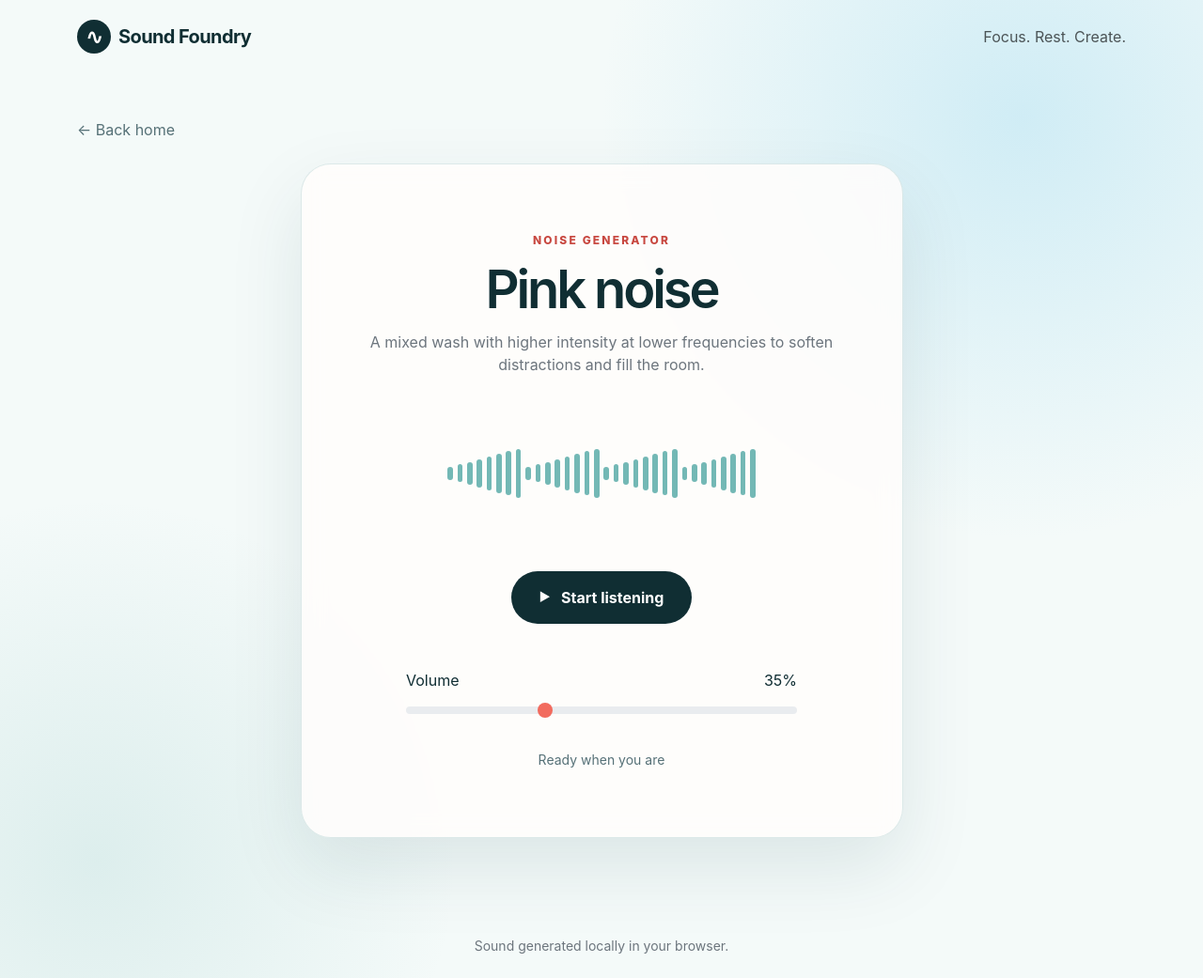
After one commit to ywerling/python_music_generator, a Flask app: page /pink-noise in a window 1280 px wide. The commit adds this page. Shown: the whole page at 94% size. Run offline with Flask 3, Linux system fonts and the light colour scheme.

Commit message:
Add pink noise

```diff
--- a/app.py
+++ b/app.py
@@ -13,6 +13,10 @@ def index():
 def white_noise():
     return render_template("white_noise.html")
 
+
+@app.get("/pink-noise")
+def pink_noise():
+    return render_template("pink_noise.html")
 
 @app.get("/brown-noise")
 def brown_noise():
--- /dev/null
+++ b/static/js/pink-noise.js
@@ -0,0 +1,103 @@
+(() => {
+  const toggle = document.querySelector("#toggleNoise");
+  const volume = document.querySelector("#volume");
+  const volumeValue = document.querySelector("#volumeValue");
+  const status = document.querySelector("#audioStatus");
+  const visualizer = document.querySelector("#visualizer");
+
+  if (!toggle || !volume) return;
+
+  let audioContext;
+  let noiseSource;
+  let gainNode;
+  let isPlaying = false;
+  let b0 = 0.0;
+  let b1 = 0.0;
+  let b2 = 0.0;
+  let b3 = 0.0;
+  let b4 = 0.0;
+  let b5 = 0.0;
+  let b6 = 0.0;
+  let white = 0.0;
+
+  function createNoise() {
+    audioContext ??= new AudioContext();
+    const frameCount = audioContext.sampleRate * 2;
+    const buffer = audioContext.createBuffer(1, frameCount, audioContext.sampleRate);
+    const samples = buffer.getChannelData(0);
+
+    for (let index = 0; index < frameCount; index += 1) {
+      white = Math.random() * 2 - 1;
+      b0 = 0.99886 * b0 + white * 0.0555179;
+      b1 = 0.99332 * b1 + white * 0.0750759;
+      b2 = 0.96900 * b2 + white * 0.1538520;
+      b3 = 0.86650 * b3 + white * 0.3104856;
+      b4 = 0.55000 * b4 + white * 0.5329522;
+      b5 = -0.7616 * b5 - white * 0.0168980;
+
+      pink = b0 + b1 + b2 + b3 + b4 + b5 + b6 + white * 0.5362;
+
+      b6 = white * 0.115926;
+
+      samples[index] = pink * 0.11;  // Normalize roughly to [-1, 1]
+    }
+
+    noiseSource = audioContext.createBufferSource();
+    gainNode = audioContext.createGain();
+    noiseSource.buffer = buffer;
+    noiseSource.loop = true;
+    gainNode.gain.value = Number(volume.value) / 100;
+    noiseSource.connect(gainNode).connect(audioContext.destination);
+    noiseSource.start();
+  }
+
+  async function start() {
+    createNoise();
+    await audioContext.resume();
+    isPlaying = true;
+    render();
+  }
+
+  function stop() {
+    noiseSource?.stop();
+    noiseSource?.disconnect();
+    gainNode?.disconnect();
+    noiseSource = null;
+    gainNode = null;
+    isPlaying = false;
+    render();
+  }
+
+  function render() {
+    toggle.classList.toggle("is-playing", isPlaying);
+    toggle.setAttribute("aria-pressed", String(isPlaying));
+    visualizer.classList.toggle("is-playing", isPlaying);
+    toggle.querySelector(".play-icon").textContent = isPlaying ? "■" : "▶";
+    toggle.querySelector(".button-label").textContent = isPlaying ? "Stop listening" : "Start listening";
+    status.textContent = isPlaying ? "Pink noise is playing" : "Ready when you are";
+  }
+
+  toggle.addEventListener("click", async () => {
+    if (isPlaying) {
+      stop();
+      return;
+    }
+    try {
+      await start();
+    } catch {
+      status.textContent = "Audio could not start in this browser.";
+    }
+  });
+
+  volume.addEventListener("input", () => {
+    volumeValue.textContent = `${volume.value}%`;
+    if (gainNode && audioContext) {
+      gainNode.gain.setTargetAtTime(Number(volume.value) / 100, audioContext.currentTime, .02);
+    }
+  });
+
+  window.addEventListener("pagehide", () => {
+    if (isPlaying) stop();
+    audioContext?.close();
+  });
+})();
--- a/templates/index.html
+++ b/templates/index.html
@@ -19,6 +19,9 @@
             </a>
             <a class="btn btn-primary btn-lg rounded-pill px-4 py-3" href="{{ url_for('brown_noise') }}">
               Open brown noise <span class="ms-2" aria-hidden="true">→</span>
+            </a>
+            <a class="btn btn-primary btn-lg rounded-pill px-4 py-3" href="{{ url_for('pink_noise') }}">
+              Open pink noise <span class="ms-2" aria-hidden="true">→</span>
             </a>
             <a class="btn btn-outline-dark btn-lg rounded-pill px-4 py-3" href="{{ url_for('night_rain') }}">
               Hear night rain <span class="ms-2" aria-hidden="true">→</span>
--- /dev/null
+++ b/templates/pink_noise.html
@@ -0,0 +1,41 @@
+{% extends "base.html" %}
+
+{% block title %}Pink Noise · Sound Foundry{% endblock %}
+
+{% block content %}
+  <section class="generator-section">
+    <div class="container">
+      <a class="back-link" href="{{ url_for('index') }}">← Back home</a>
+      <div class="row justify-content-center mt-4">
+        <div class="col-lg-8 col-xl-7">
+          <div class="generator-card text-center">
+            <p class="eyebrow mb-3">Noise generator</p>
+            <h1 class="display-4 fw-semibold mb-3">Pink noise</h1>
+            <p class="text-secondary mb-5">
+              A mixed wash with higher intensity at lower frequencies to soften distractions and fill the room.
+            </p>
+            <div class="visualizer mx-auto mb-5" id="visualizer" aria-hidden="true">
+              {% for bar in range(32) %}<span style="--bar: {{ bar }}; --height: {{ 12 + (bar % 8) * 5 }}%"></span>{% endfor %}
+            </div>
+            <button id="toggleNoise" class="play-button" type="button" aria-pressed="false">
+              <span class="play-icon" aria-hidden="true">▶</span>
+              <span class="button-label">Start listening</span>
+            </button>
+            <div class="volume-control mx-auto mt-5">
+              <div class="d-flex justify-content-between mb-2">
+                <label for="volume" class="form-label mb-0">Volume</label>
+                <output id="volumeValue" for="volume">35%</output>
+              </div>
+              <input class="form-range" type="range" id="volume" min="0" max="100" value="35" aria-label="Pink noise volume">
+            </div>
+            <p id="audioStatus" class="status-text mt-4 mb-0" role="status" aria-live="polite">Ready when you are</p>
+          </div>
+        </div>
+      </div>
+    </div>
+  </section>
+{% endblock %}
+
+{% block scripts %}
+  <script src="{{ url_for('static', filename='js/pink-noise.js') }}"></script>
+{% endblock %}
```
Also changed, not shown: tests/test_app.py (+18 -0 lines).
